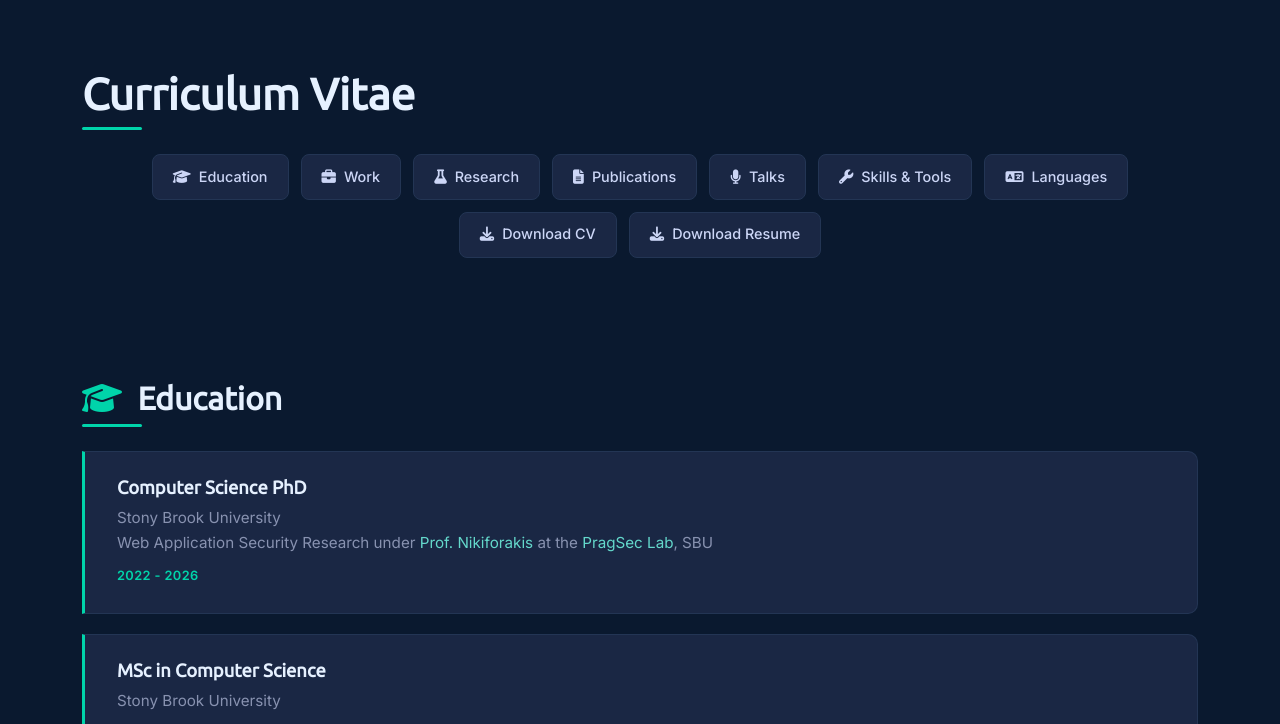
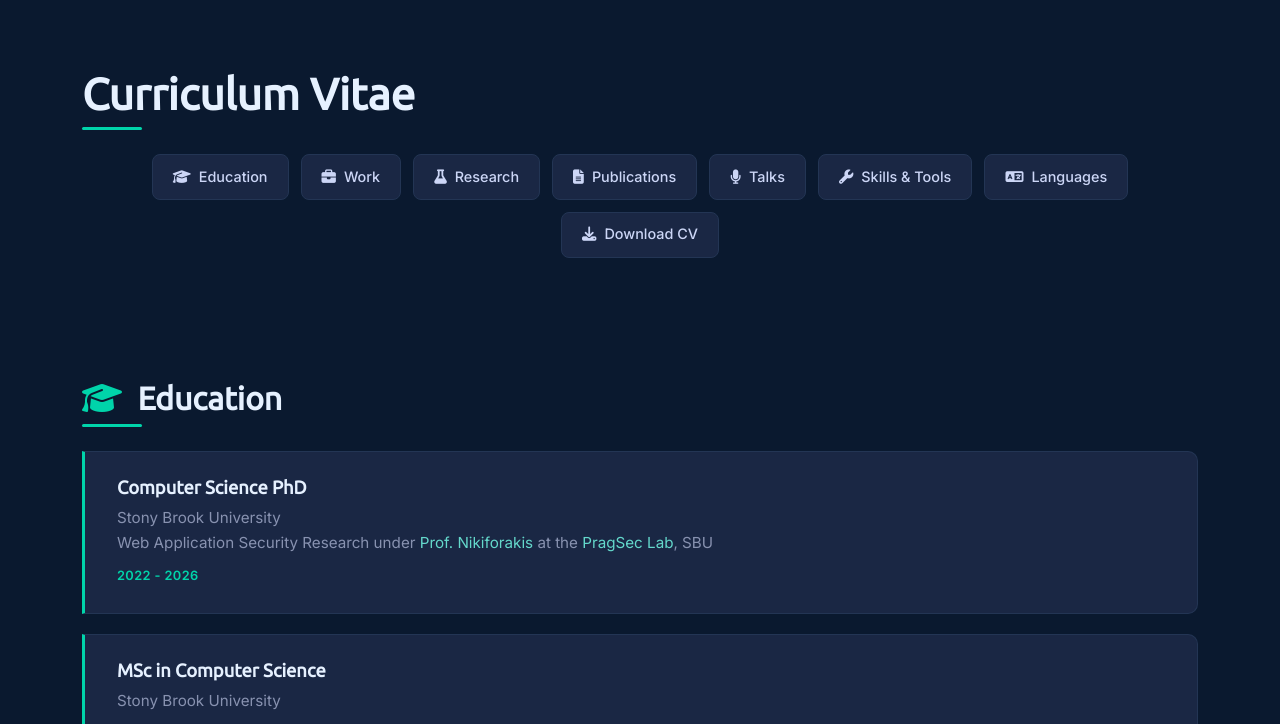
Before and after one commit to billytsouvalas/billytsouvalas.github.io, a plain HTML site: page cv.html in a window 1280 px wide. Shown: the part 75-799 px from the top of the page. Drawn offline with nearby package versions, Linux system fonts and the light colour scheme; some icons are missing.

Commit message:
Hide resume button, move Download CV to its own row, add Download CV to landing page

```diff
--- a/cv.html
+++ b/cv.html
@@ -108,8 +108,10 @@
                 <a href="#talks"><i class="fa-solid fa-microphone"></i> Talks</a>
                 <a href="#skills"><i class="fa-solid fa-wrench"></i> Skills & Tools</a>
                 <a href="#languages"><i class="fa-solid fa-language"></i> Languages</a>
+            </div>
+            <div class="cv-nav" style="margin-top: 0.75rem;">
                 <a class="cv-download-btn" href="assets/pdf/BillyTsouvalasCVWeb.pdf" target="_blank"><i class="fa-solid fa-download"></i> Download CV</a>
-                <a class="cv-download-btn" href="assets/pdf/BillyTsouvalasResume.pdf" target="_blank"><i class="fa-solid fa-download"></i> Download Resume</a>
+                <!-- <a class="cv-download-btn" href="assets/pdf/BillyTsouvalasResume.pdf" target="_blank"><i class="fa-solid fa-download"></i> Download Resume</a> -->
             </div>
         </div>
     </section>
```
Also changed, not shown: index.html (+1 -1 lines), 1 other file.
